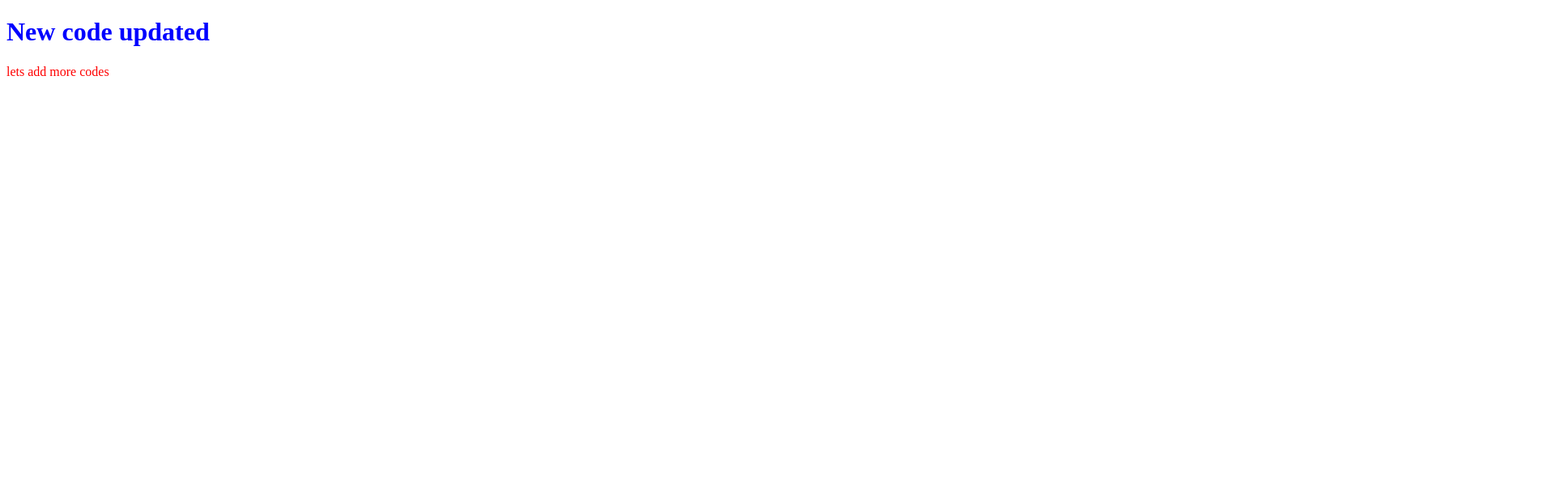
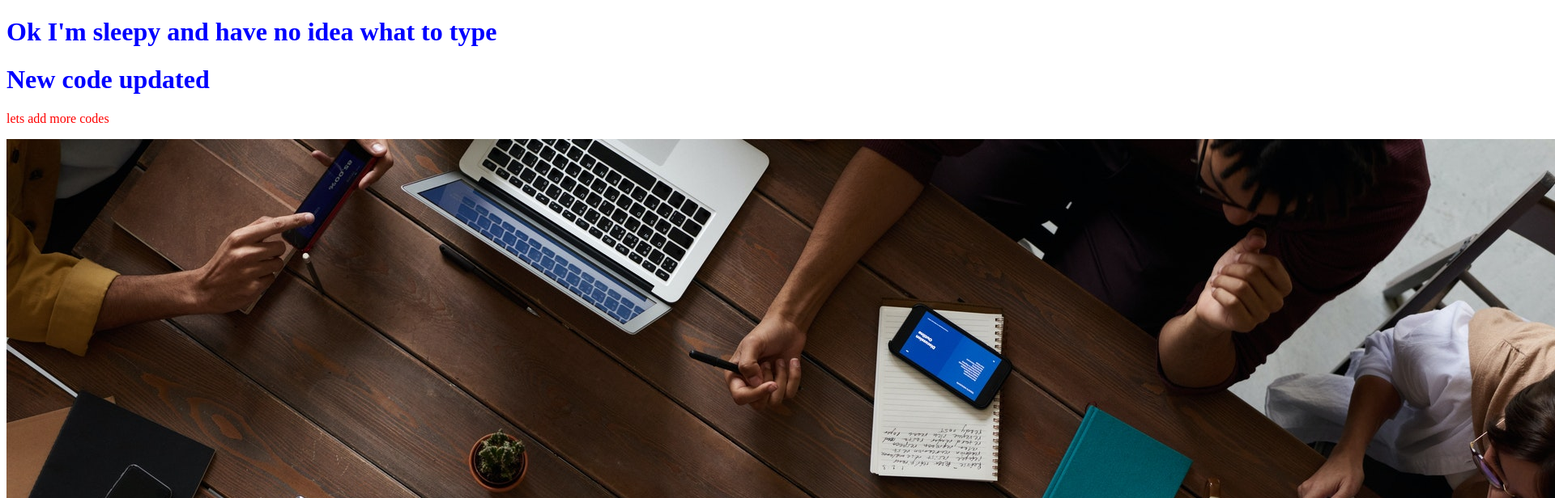
Before and after one commit to ShahidaMahtab/my_first_repo, a plain HTML site: page index.html in a window 1280 px wide. Shown: the top 616 px of the page at 81% size, 1920 px wide, since content can reach past the window. Drawn offline with Linux system fonts and the light colour scheme.

Commit message:
image added

```diff
--- a/index.html
+++ b/index.html
@@ -8,7 +8,9 @@
  <title>My First github repo</title>
 </head>
 <body>
+ <h1>Ok I'm sleepy and have no idea what to type</h1>
  <h1>New code updated</h1>
  <p>lets add more codes</p>
+ <img src="./images/background-banner.jpg" alt="background-banner">
 </body>
 </html>
```
Also changed, not shown: images/background-banner.jpg (added), images/current-projects-1.jpg (added), images/current-projects-2.jpg (added), images/current-projects-3.jpg (added), images/filler.jpg (added), images/services.jpeg (added).
